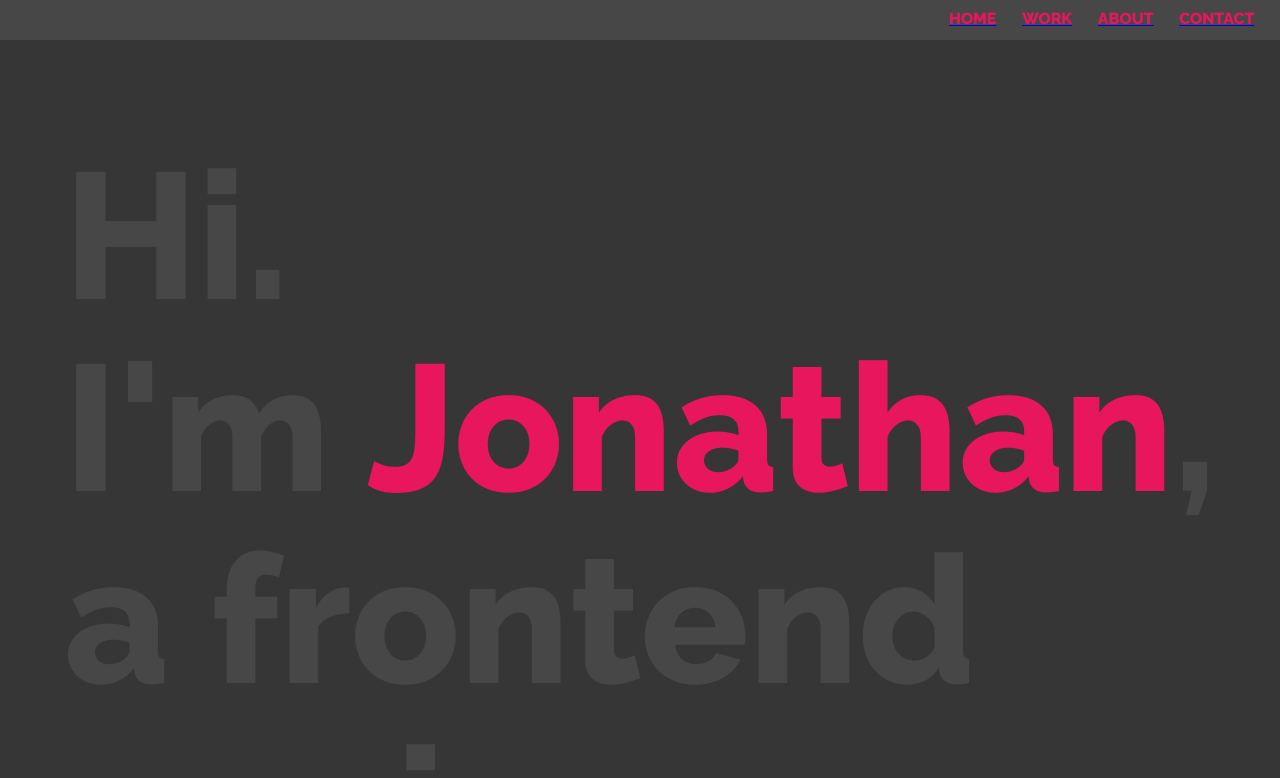
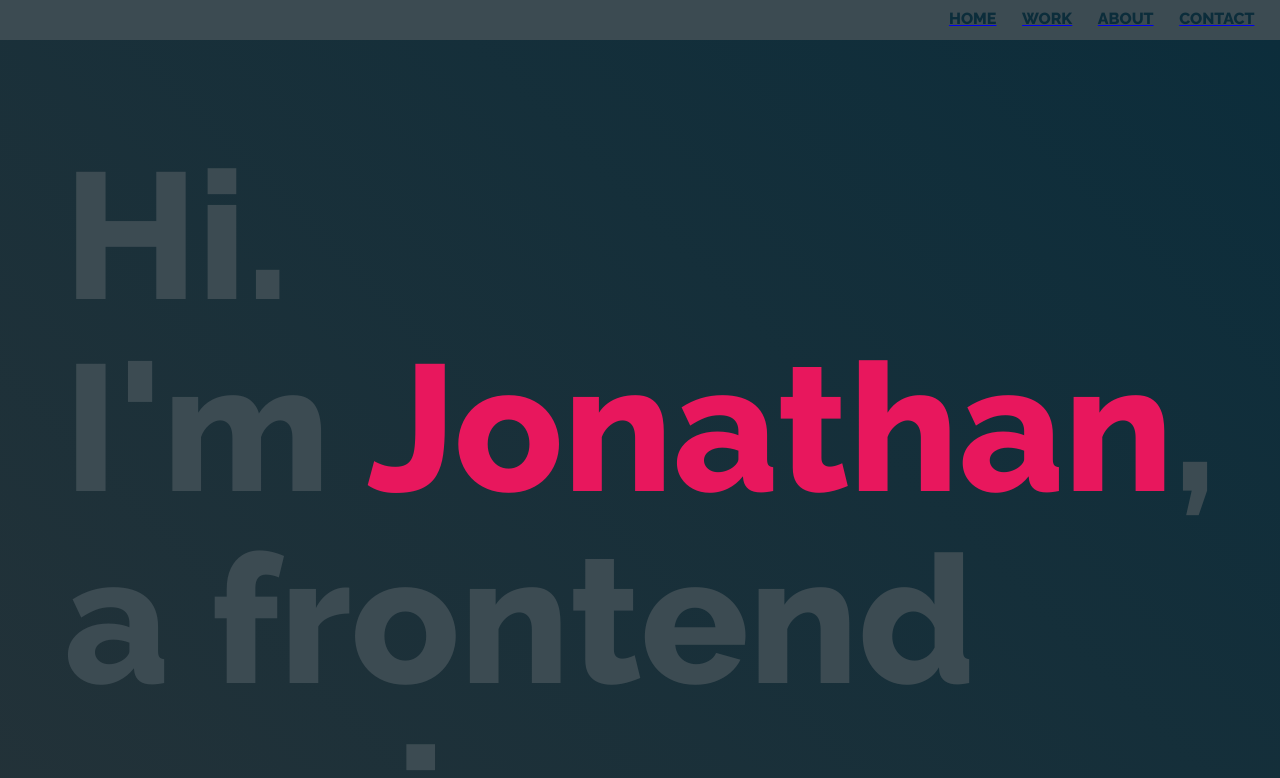
Before and after one commit to jisung594/portfolio-site-client, a React (Create React App) app: page / in a window 1280 px wide. Shown: the top 778 px of the page. Built offline with nearby package versions, Linux system fonts and the light colour scheme; no server answers.

Commit message:
homepage design

```diff
--- a/src/Styling/App.scss
+++ b/src/Styling/App.scss
@@ -1,4 +1,5 @@
-$midnight: #363636;
+$charcoal: #363636;
+$darkturq: #0c2d3b;
 
 .App {
   display: grid;
@@ -7,7 +8,7 @@ $midnight: #363636;
 
 
   .main-container {
-    background-color: $midnight;
+    background-image: linear-gradient(45deg, $charcoal, $darkturq);
     color: white;
     height: 315vh;
   }
--- a/src/Styling/Homepage.scss
+++ b/src/Styling/Homepage.scss
@@ -1,5 +1,6 @@
 $magenta: #E8175D;
-$darkgray: #474747;
+$lightnavy: #3c4b52;
+// $darkgray: #474747;
 $raleway: 'Raleway', sans-serif;
 $roboto: 'Roboto Slab', serif;
 
@@ -10,7 +11,7 @@ $roboto: 'Roboto Slab', serif;
 
 .intro {
   font-family: $raleway;
-  color: $darkgray;
+  color: $lightnavy;
   margin: 20vh auto auto 5vw;
 
   h1 {
--- a/src/Styling/Navbar.scss
+++ b/src/Styling/Navbar.scss
@@ -1,9 +1,8 @@
-$darkgray: #474747;
-$midnight-gray: #35444a;
-$magenta: #E8175D;
+$lightnavy: #3c4b52;
+$darkturq: #0c2d3b;
 
 .navbar {
-  background-color: $darkgray;
+  background-color: $lightnavy;
   width: 100vw;
 
   .navbar-options {
@@ -17,7 +16,7 @@ $magenta: #E8175D;
       font-size: 1.25vw;
 
       text-decoration: none;
-      color: $magenta;
+      color: $darkturq;
       margin-left: 2vw;
     }
   }
```
